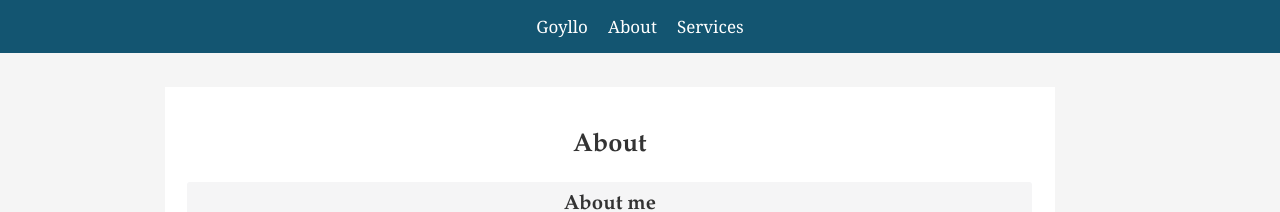
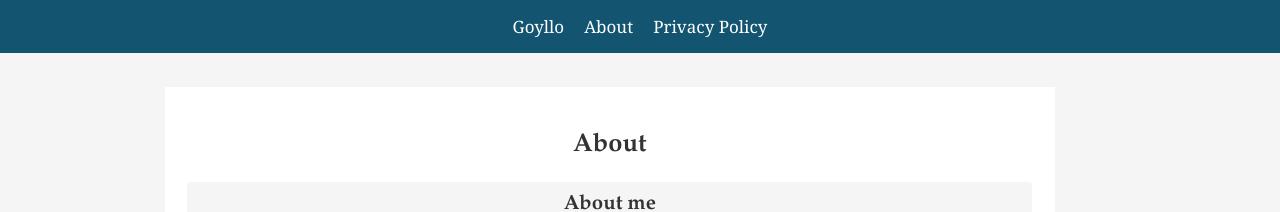
Before and after one commit to goyllo/goyllo.github.io, a Jekyll site: the page built from _pages/about.md, in a window 1280 px wide. Shown: the top 212 px of the page. Built offline with Jekyll 4.4.1, drawn with Linux system fonts in a browser that asks for light colours.

Commit message:
Update nav.html

```diff
--- a/_includes/nav.html
+++ b/_includes/nav.html
@@ -1 +1 @@
-<nav><a class=nav href="/">Goyllo</a><a class=nav href="/about/">About</a><a class=nav href="/services/">Services</a></nav>
+<nav><a class=nav href="/">Goyllo</a><a class=nav href="/about/">About</a><a class=nav href="/privacy-policy/">Privacy Policy</a></nav>
```
